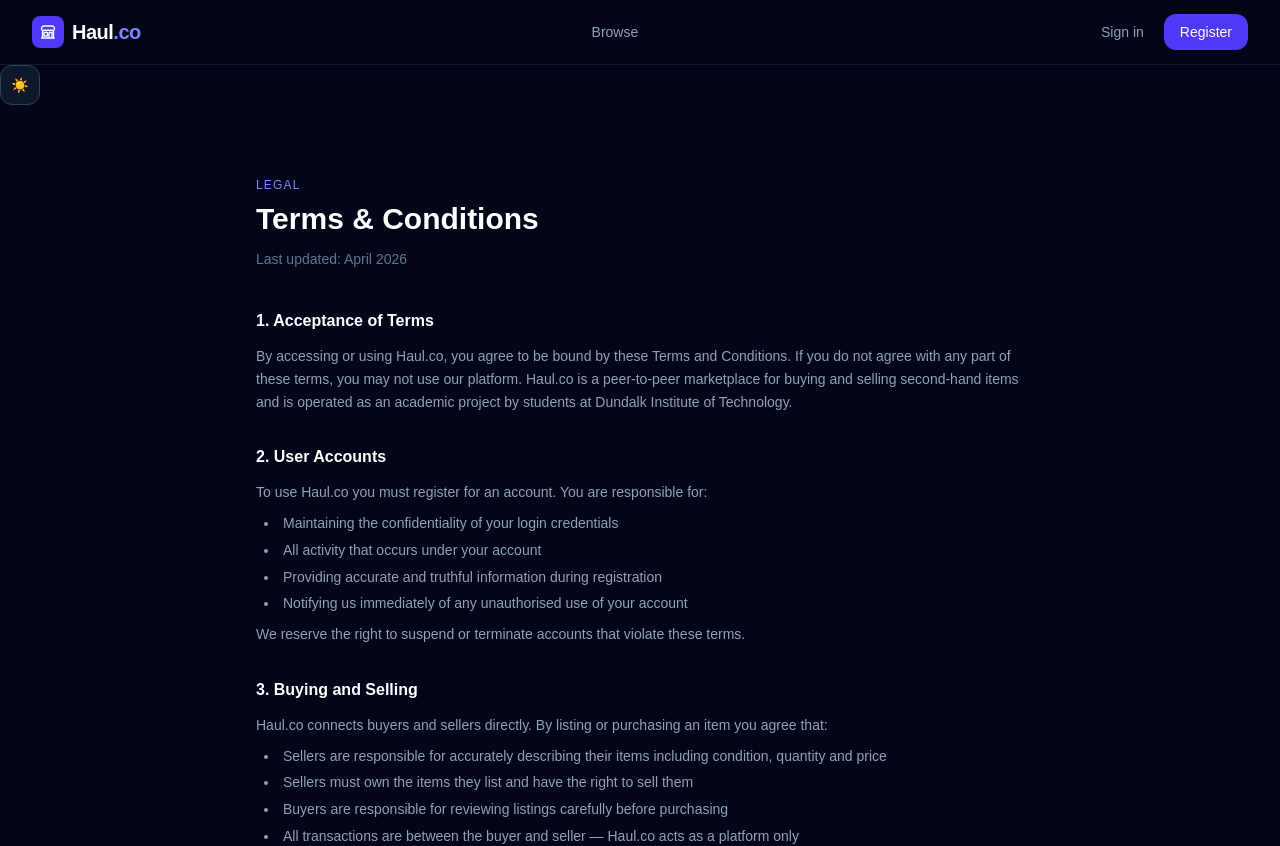
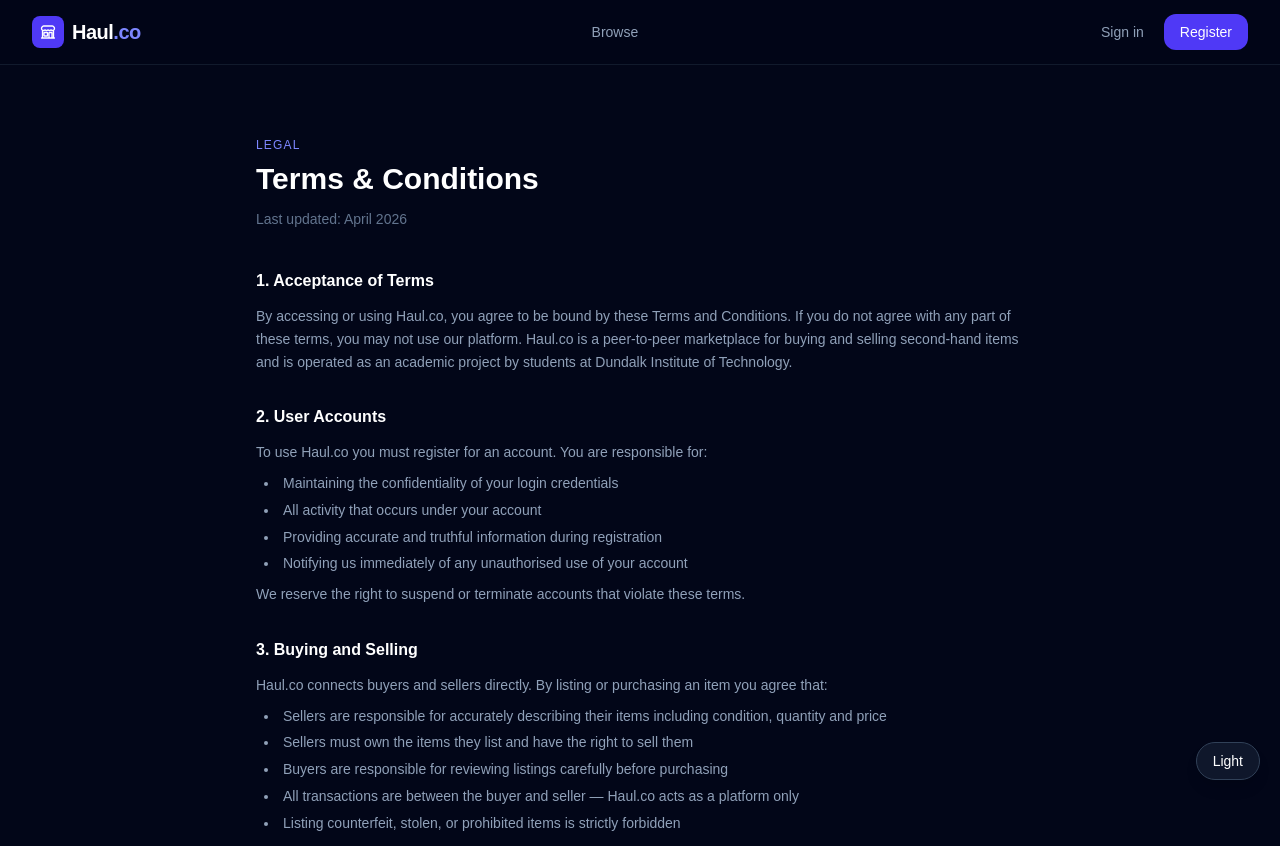
Before and after one commit to banjomaryam17/eventhub, a Next.js app: page /terms in a window 1280 px wide. Shown: the top 846 px of the page. Built offline with nearby package versions, Linux system fonts and the light colour scheme; no server answers.

Commit message:
Forgot to save newer version of toggle

```diff
--- a/components/ThemeToggle.tsx
+++ b/components/ThemeToggle.tsx
@@ -4,7 +4,6 @@
 
 export default function ThemeToggle() {
   const [theme, setTheme] = useState<"dark" | "light">("dark");
-  const [mounted, setMounted] = useState(false);
 
   useEffect(() => {
     const savedTheme = localStorage.getItem("theme");
@@ -17,8 +16,6 @@
       setTheme("dark");
       localStorage.setItem("theme", "dark");
     }
-
-    setMounted(true);
   }, []);
 
   function toggleTheme() {
@@ -34,16 +31,12 @@
     }
   }
 
-  if (!mounted) return null;
-
   return (
     <button
       onClick={toggleTheme}
-      className="inline-flex items-center justify-center w-10 h-10 rounded-xl border border-slate-700 bg-slate-900 text-sm hover:bg-slate-800 transition-colors"
-      aria-label="Toggle theme"
-      title={theme === "dark" ? "Switch to light mode" : "Switch to dark mode"}
+      className="fixed bottom-5 right-5 z-50 rounded-full border border-slate-700 bg-slate-900 px-4 py-2 text-sm text-white shadow-lg hover:bg-slate-800 transition-colors"
     >
-      {theme === "dark" ? "☀️" : "🌙"}
+      {theme === "dark" ? "Light" : "Dark"}
     </button>
   );
 }
```
